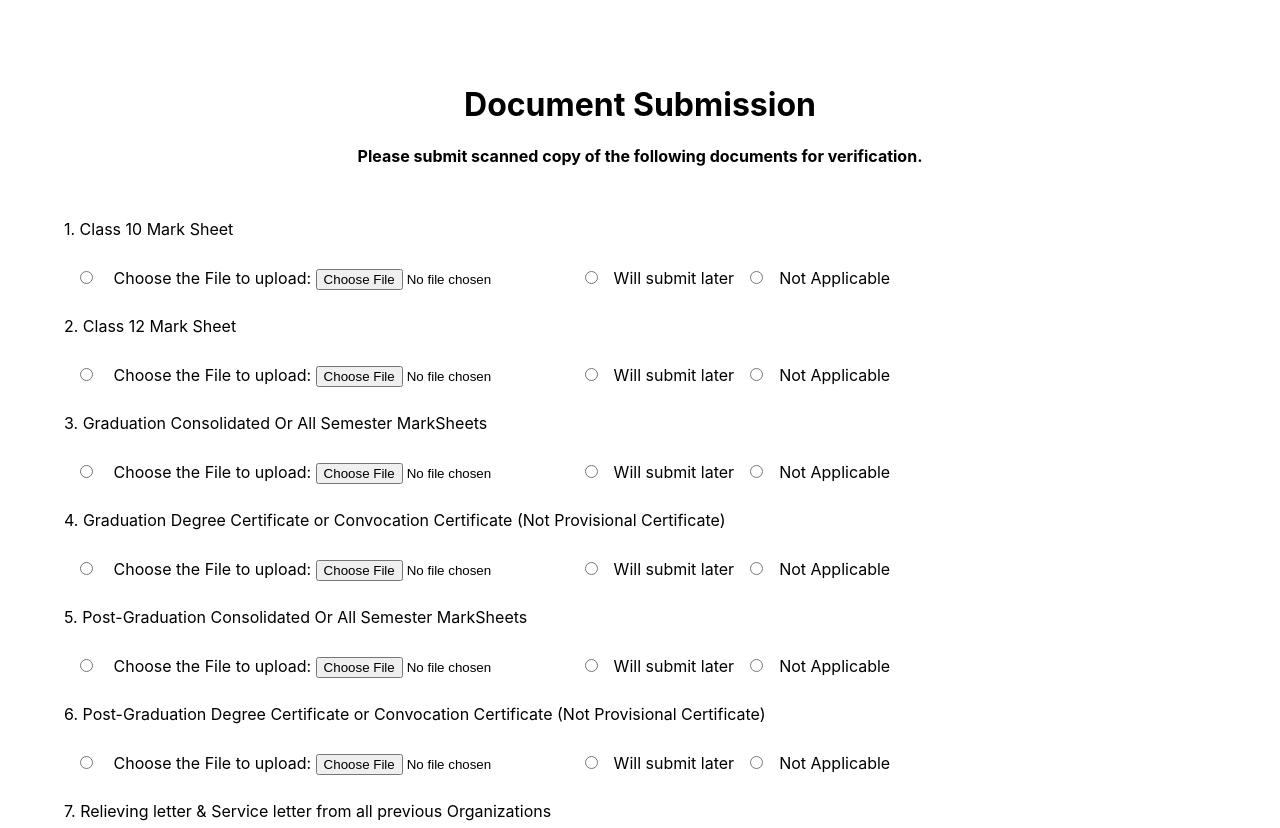
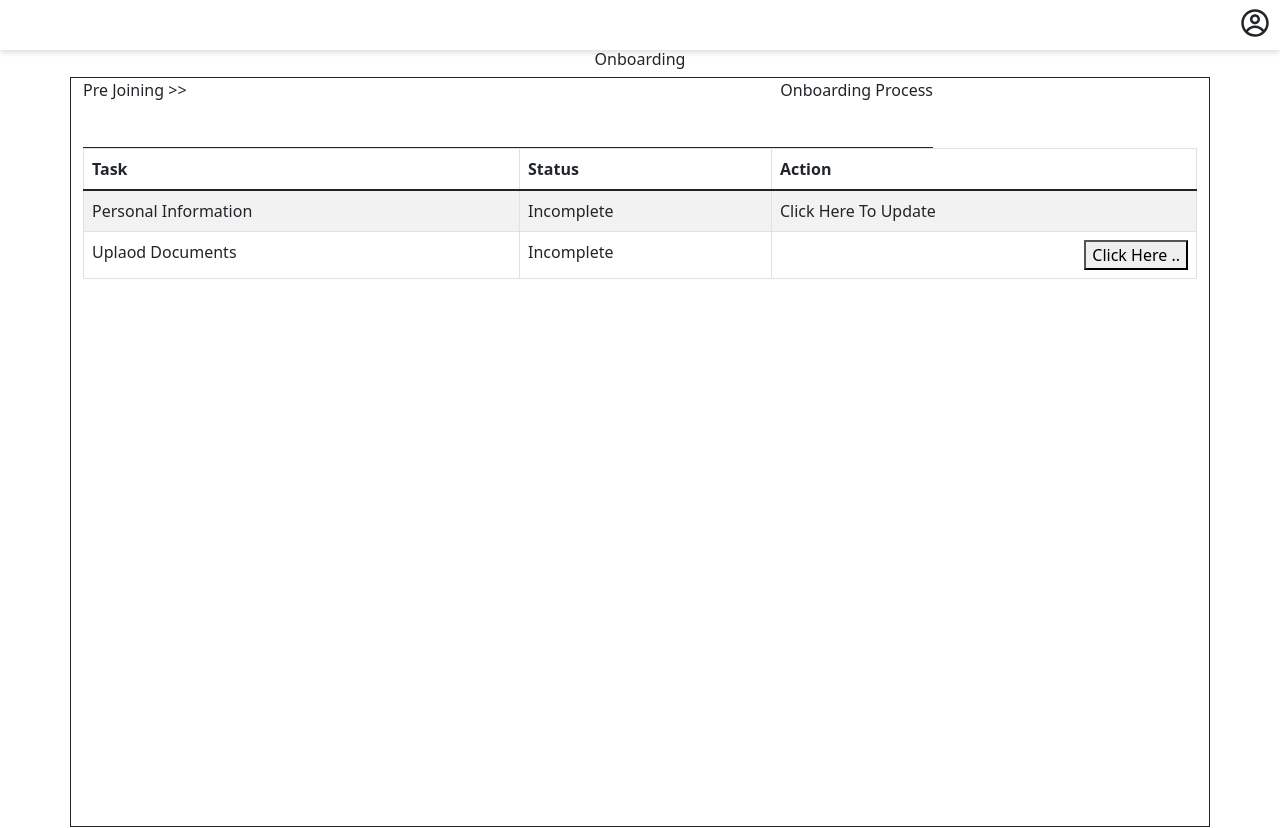
Before and after one commit to asadawarte/onboardingtool, a Next.js app: page /onboarding in a window 1280 px wide. Before the commit this address had no page. Shown: the top 828 px of the page. Built offline with nearby package versions, Linux system fonts and the light colour scheme.

Commit message:
onboarding pages

```diff
--- /dev/null
+++ b/components/dashboard-label.js
@@ -0,0 +1,25 @@
+
+import { CgProfile } from "react-icons/cg";
+import React from 'react'
+import { Dropdown } from "react-bootstrap";
+import PropTypes from "prop-types";
+
+class DashboardLabel extends React.Component {
+
+    openAnotherPage(isActive){
+
+
+    }
+    render(){
+
+        return (
+            <div className="dashboard-label"
+            onClick={this.openAnotherPage(this.props.isActive)}
+
+            >
+            {this.props.label}
+            </div>
+        )
+    }
+}
+export default DashboardLabel
--- a/components/header.js
+++ b/components/header.js
@@ -16,18 +16,9 @@ class Header extends React.Component {
                <div className="header">
 
                     <div style={{float:'right',paddingRight:"10px"}}>
-                        <CgProfile onClick={this.openDropdown} style={{fontSize:'30px'}}>
-                          <Dropdown>
-                            <Dropdown.Toggle variant="success" id="dropdown-basic">
-                                Dropdown Button
-                            </Dropdown.Toggle>
 
-                            <Dropdown.Menu>
-                                <Dropdown.Item href="#/action-1">Action</Dropdown.Item>
-                                <Dropdown.Item href="#/action-2">Another action</Dropdown.Item>
-                                <Dropdown.Item href="#/action-3">Something else</Dropdown.Item>
-                            </Dropdown.Menu>
-                      </Dropdown>
+                       <CgProfile onClick={this.openDropdown} style={{fontSize:'30px'}}>
+
 
 
                         </CgProfile>
--- a/package.json
+++ b/package.json
@@ -11,6 +11,7 @@
     "bootstrap": "^5.1.3",
     "next": "12.0.4",
     "react": "17.0.2",
+    "react-router-dom": "^6.2.1",
     "react-bootstrap": "^2.0.3",
     "react-dom": "17.0.2",
     "react-icons": "^4.3.1"
--- a/pages/FileUpload.js
+++ b/pages/FileUpload.js
@@ -1,9 +1,12 @@
 import styles from '../styles/Home.module.css'
 import React, { Component } from 'react';
+import Header from '../components/header';
 
 class FileUpload extends Component {
     render() {
       return (
+        <div>
+          <Header></Header>
         <div className="FileUpload">
           <h1 align='center'>Document Submission</h1>
           <h4 align='center'>Please submit scanned copy of the following documents for verification.</h4>
@@ -49,6 +52,7 @@ class FileUpload extends Component {
           <input type="submit" value="Save & Submit" className={styles.card} />
           </div>
         </div>
+        </div>
       );
     }
   }
--- a/pages/_app.js
+++ b/pages/_app.js
@@ -1,10 +1,9 @@
 import '../styles/globals.css'
 import React, { Component } from 'react';
-import FileUpload from './FileUpload';
 
 function MyApp({ Component, pageProps }) {
-  // return <Component {...pageProps} />
-  return <FileUpload />
+   return <Component {...pageProps} />
+
 }
 
 export default MyApp
--- /dev/null
+++ b/pages/onboarding.js
@@ -0,0 +1,67 @@
+import React from 'react'
+import Header from '../components/header'
+import { useRouter } from 'next/router'
+import DashboardLabel from '../components/dashboard-label'
+import { Button, Table } from 'react-bootstrap'
+import '../node_modules/bootstrap/dist/css/bootstrap.min.css';
+export default function Oboarding() {
+  const router = useRouter()
+
+
+
+    return (<div>
+      <Header></Header>
+      <h1 style={{textAlign:'center',fontSize:'16px'}}> Onboarding </h1>
+        <div className='container'>
+        <div className='onboardingSteps'>
+
+            <div style={{float:'left'}}>
+                Pre Joining >>
+            </div>
+            {/* <div  style={{textAlign:'center'}}>
+               Background Check  >>
+            </div> */}
+            <div  style={{float:'right'}}>
+                Onboarding Process
+            </div>
+        </div>
+        {/* <div className='step-box'>
+            Personal Information
+        </div>
+        <div className='step-box'>
+        <span>Uplaod Documents</span>
+        <button style={{float:"right"}} onClick={() => router.push('/fileupload')}> Click Here ..</button>
+        </div> */}
+
+        <Table striped bordered hover>
+            <thead>
+                <tr>
+                <th>Task</th>
+                <th>Status</th>
+                <th>Action</th>
+                </tr>
+            </thead>
+            <tbody>
+                <tr>
+
+                <td>Personal Information</td>
+                <td>Incomplete</td>
+                <td>Click Here To Update</td>
+                </tr>
+                <tr>
+                <td>Uplaod Documents</td>
+                <td>Incomplete</td>
+                <td>
+                <button style={{float:"right"}} onClick={() => router.push('/fileupload')}> Click Here ..</button>
+
+                </td>
+                </tr>
+
+            </tbody>
+            </Table>
+
+        </div>
+
+      </div>)
+
+}
--- a/styles/globals.css
+++ b/styles/globals.css
@@ -1,20 +1,19 @@
-html,
-body {
+
+/* body {
   padding: 2rem 0;
   margin: 0;
-  /* border: 1px solid black; */
   font-family: -apple-system, BlinkMacSystemFont, Segoe UI, Roboto, Oxygen,
     Ubuntu, Cantarell, Fira Sans, Droid Sans, Helvetica Neue, sans-serif;
-}
+} */
 
 a {
   color: inherit;
   text-decoration: none;
 }
 
-* {
+/* * {
   box-sizing: border-box;
-}
+} */
 
 .header {
   padding: 0.5rem 0;
@@ -33,13 +32,14 @@ a {
 }
 }
 
-@media (min-width: 750px){
+@media (min-width: 850px){
 .container {
-    min-width: 320px;
-    width: 750px;
+    min-width: 850px;
+    width: 650px;
+    height: 750px;
     margin: 0 auto;
     padding: 0;
-    background-color: #ebece7;
+    border: solid 1px;
 }
 }
 
@@ -53,3 +53,22 @@ a {
   padding: 30px;
   margin: 100px;
 }
+
+  .dashboard-label{
+    height: 30px;
+    /* width: inherit; */
+    width: 470px;
+    border: solid 1px;
+    padding: 10px;
+    margin: 4px;
+  }
+
+  .onboardingSteps{
+    width: 850px;
+    height: 70px;
+    border-bottom: solid 1px;
+  }
+  .step-box{
+    border: solid 1px;
+    height: 30px;
+  }
```
Also changed, not shown: pages/employee-home.js (added, +35 -0 lines), pages/index.js (+0 -61 lines), pages/offerletter.js (added, +33 -0 lines), pages/dashboard.js (deleted), 1 other file (tests, documents, lock files or other folders).
